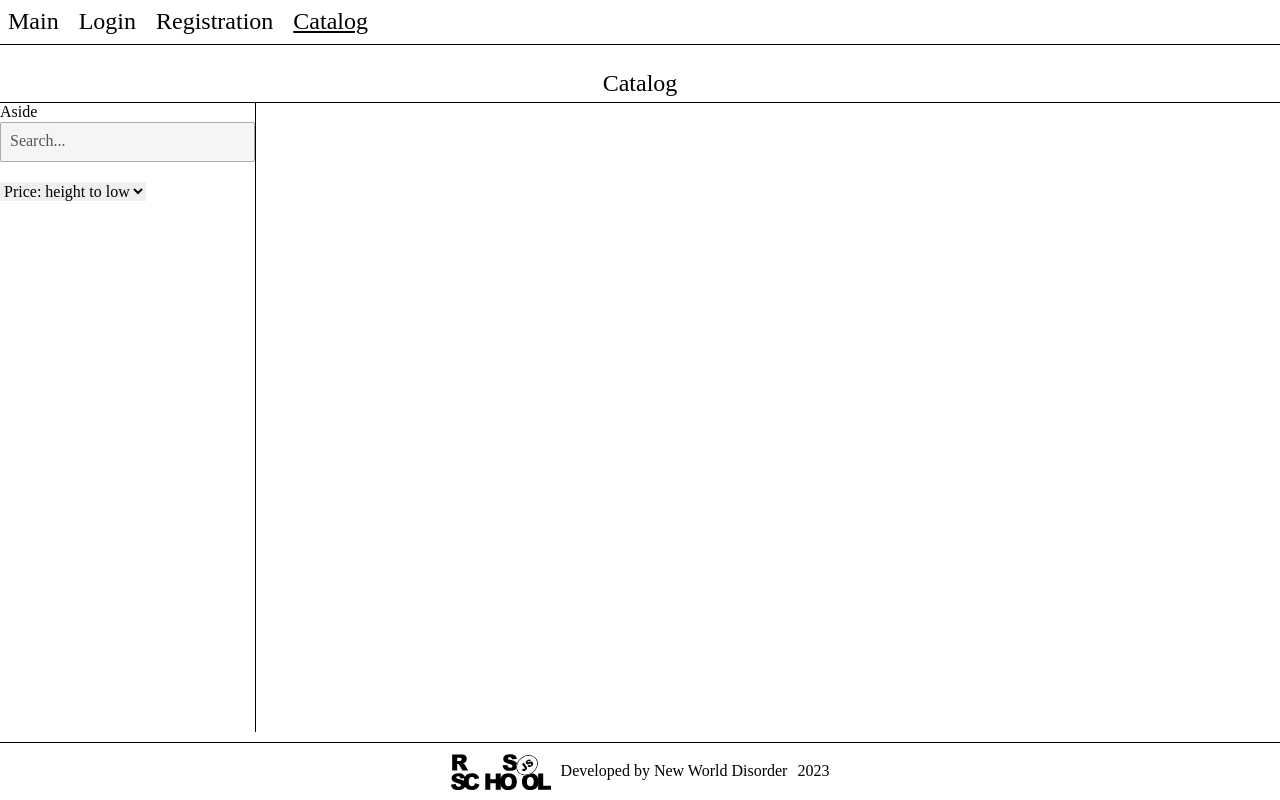
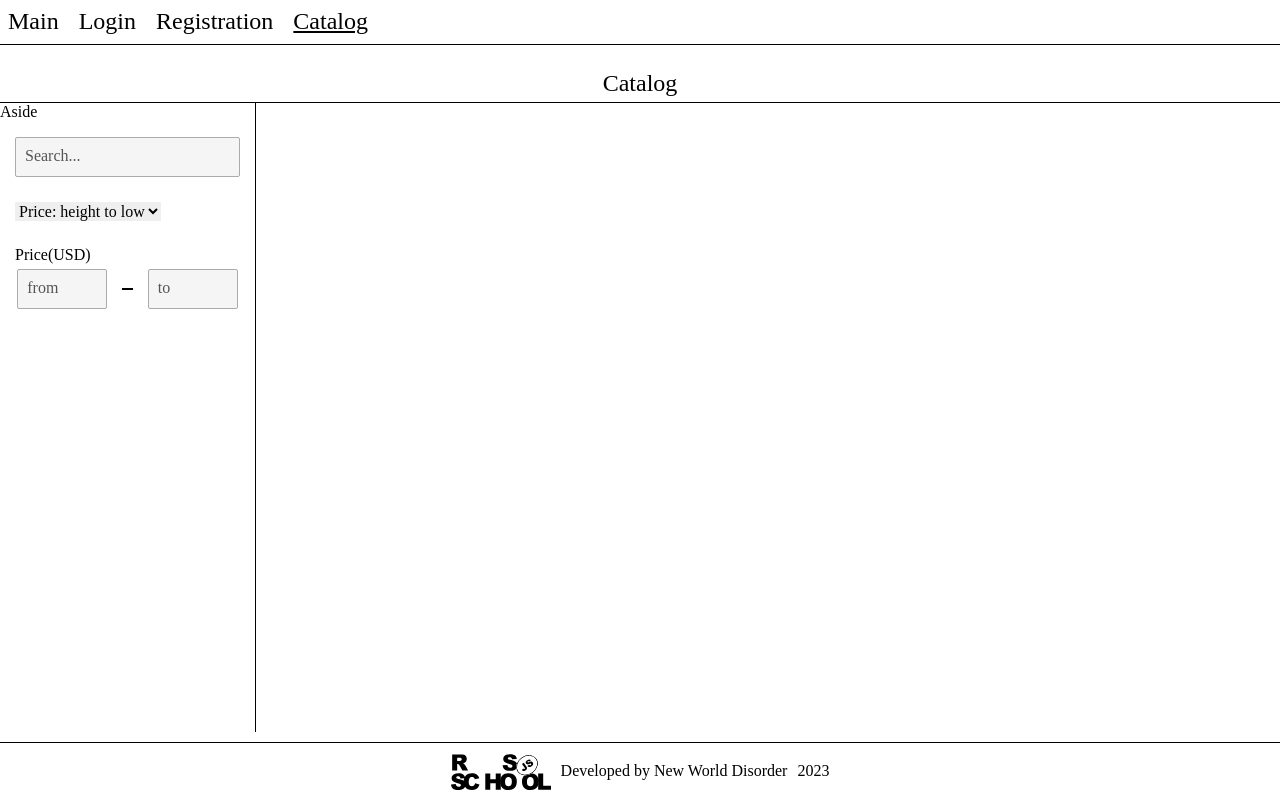
Before and after one commit to mir-org/eCommerce-Application, a website built with webpack: page src/index.html in a window 1280 px wide. Both pictures are taken after a click on the link "Catalog". Built offline with nearby package versions, Linux system fonts and the light colour scheme; no server answers.

Commit message:
feat: add price filter

```diff
--- a/src/api/product-api/product-api-types.ts
+++ b/src/api/product-api/product-api-types.ts
@@ -119,4 +119,6 @@ type LabelObject = {
 export interface FilterProductsQuery {
   search?: string;
   sort?: string;
+  minPriceValue?: string;
+  maxPriceValue?: string;
 }
--- a/src/api/product-api/product-api.ts
+++ b/src/api/product-api/product-api.ts
@@ -34,10 +34,14 @@ export class ProductAPI {
   }
 
   public static async getFilteredProducts(filterProductsQuery: FilterProductsQuery): Promise<void> {
-    const { sort, search } = filterProductsQuery;
+    const { sort, search, minPriceValue, maxPriceValue } = filterProductsQuery;
     const searchQuery = search ? `text.en=${search}` : '';
     const sortQuery = sort ? `sort=${sort}` : '';
-    const queryParams = `${sortQuery}&${searchQuery}`;
+    const priceQuery =
+      minPriceValue || maxPriceValue
+        ? `filter=variants.price.centAmount:range (${minPriceValue} to ${maxPriceValue})`
+        : '';
+    const queryParams = `${priceQuery}&${sortQuery}&${searchQuery}`;
     const url = `${CTP_API_URL}/${CTP_PROJECT_KEY}/product-projections/search?${queryParams}`;
     const response = await fetch(url, {
       method: 'GET',
--- a/src/app/view/main/catalog/refine/filters-view.ts
+++ b/src/app/view/main/catalog/refine/filters-view.ts
@@ -8,22 +8,37 @@ const CssClasses = {
   SEARCH_INPUT: 'search',
   SORT: 'filters__sort-bar',
   SORT_OPTION: 'filters__sort-option',
+  PRICE_BLOCK: 'filters__price-block',
+  PRICE_HEADER: 'filters__price-header',
+  PRICE_LINE: 'filters__price-line',
+  PRICE_SPLITTER: 'filters__price-splitter',
+  PRICE_INPUT: 'price',
 };
 
 const PLACEHOLDER = {
   SEARCH_INPUT: '',
+  PRICE_INPUT: '',
 };
 
 const INITIAL_VALUE = {
   INPUT: '',
+  PRICE_MIN_INPUT: '',
+  PRICE_MAX_INPUT: '',
 };
 
 const INPUT_LABEL = {
   SEARCH_INPUT: 'Search...',
+  PRICE_MIN_INPUT: 'from',
+  PRICE_MAX_INPUT: 'to',
 };
 
 const INPUT_TYPE = {
   SEARCH_INPUT: 'text',
+  PRICE_INPUT: 'number',
+};
+
+const TEXT = {
+  PRICE_HEADER: 'Price(USD)',
 };
 
 const SORT_OPTIONS = [
@@ -55,16 +70,23 @@ export class FiltersView extends View {
 
   private sortBar: HTMLSelectElement | null;
 
+  private minPriceInput: HTMLInputElement | null;
+
+  private maxPriceInput: HTMLInputElement | null;
+
   constructor() {
     super('section', CssClasses.FILTERS);
     this.searchInput = null;
     this.sortBar = null;
+    this.minPriceInput = null;
+    this.maxPriceInput = null;
     this.configureView();
   }
 
   private configureView(): void {
     this.addSearchBar();
     this.addSortBar();
+    this.addPriceBlock();
   }
 
   private addSearchBar(): void {
@@ -108,7 +130,68 @@ export class FiltersView extends View {
     await this.getFilteredProducts();
   }
 
+  private addPriceBlock(): void {
+    const priceFilterBlock = new ElementCreator('div', CssClasses.PRICE_BLOCK);
+    const priceBlockHeader = new ElementCreator('header', CssClasses.PRICE_HEADER, TEXT.PRICE_HEADER);
+    const priceLine = new ElementCreator('div', CssClasses.PRICE_LINE);
+    this.addPriceLine(priceLine);
+    priceFilterBlock.addInnerElement(priceBlockHeader.getElement());
+    priceFilterBlock.addInnerElement(priceLine.getElement());
+    this.viewElementCreator.addInnerElement(priceFilterBlock.getElement());
+  }
+
+  private addPriceLine(priceLine: ElementCreator): void {
+    const minPriceInputCreator = new InputFieldsCreator(
+      CssClasses.FILTERS,
+      CssClasses.PRICE_INPUT,
+      INPUT_LABEL.PRICE_MIN_INPUT,
+      INITIAL_VALUE.PRICE_MIN_INPUT,
+      INPUT_TYPE.PRICE_INPUT,
+      PLACEHOLDER.PRICE_INPUT
+    );
+    this.minPriceInput = minPriceInputCreator.getInputElement();
+    minPriceInputCreator.getInputElement().addEventListener('keydown', this.priceKeyDownCallback.bind(this));
+    minPriceInputCreator.getInputElement().addEventListener('input', this.priceInputCallback.bind(this));
+    const priceSplitter = new ElementCreator('div', CssClasses.PRICE_SPLITTER);
+    const maxPriceInputCreator = new InputFieldsCreator(
+      CssClasses.FILTERS,
+      CssClasses.PRICE_INPUT,
+      INPUT_LABEL.PRICE_MAX_INPUT,
+      INITIAL_VALUE.PRICE_MAX_INPUT,
+      INPUT_TYPE.PRICE_INPUT,
+      PLACEHOLDER.PRICE_INPUT
+    );
+    this.maxPriceInput = maxPriceInputCreator.getInputElement();
+    maxPriceInputCreator.getInputElement().addEventListener('keydown', this.priceKeyDownCallback.bind(this));
+    maxPriceInputCreator.getInputElement().addEventListener('input', this.priceInputCallback.bind(this));
+    priceLine.addInnerElement(minPriceInputCreator.getElement());
+    priceLine.addInnerElement(priceSplitter.getElement());
+    priceLine.addInnerElement(maxPriceInputCreator.getElement());
+  }
+
+  private priceKeyDownCallback(e: KeyboardEvent): void {
+    if (e.code === 'KeyE' || e.key === 'e') e.preventDefault();
+  }
+
+  private async priceInputCallback(): Promise<void> {
+    await this.getFilteredProducts.call(this);
+  }
+
   private async getFilteredProducts(): Promise<void> {
-    await ProductAPI.getFilteredProducts({ search: this.searchInput?.value, sort: this.sortBar?.value });
+    const searchValue = this.searchInput?.value;
+    const sortValue = this.sortBar?.value;
+    if (!this.minPriceInput || !this.maxPriceInput) {
+      throw new Error();
+    }
+    const minPrice = Number(this.minPriceInput.value || '0');
+    const maxPrice = Number(this.maxPriceInput.value || '*');
+    const minValueUsd = String(minPrice * 100 || '0');
+    const maxValueUsd = String(maxPrice * 100 || '*');
+    await ProductAPI.getFilteredProducts({
+      search: searchValue,
+      sort: sortValue,
+      minPriceValue: minValueUsd,
+      maxPriceValue: maxValueUsd,
+    });
   }
 }
--- a/src/assets/sass/components/_inputs.scss
+++ b/src/assets/sass/components/_inputs.scss
@@ -1,5 +1,5 @@
 .primary-wrapper {
-  min-height: 60px;
+  min-height: 40px;
   position: relative;
 }
 
--- a/src/assets/sass/layout/_sidebar.scss
+++ b/src/assets/sass/layout/_sidebar.scss
@@ -0,0 +1,59 @@
+.filters {
+  padding: 15px;
+
+  &__search-input-wrapper {
+    margin-bottom: 25px;
+  }
+
+  &__sort-bar {
+    margin-bottom: 25px;
+  }
+
+  &__price-block {
+    margin-bottom: 25px;
+  }
+
+  &__price-header {
+    margin-bottom: 5px;
+  }
+
+  &__price-line {
+    display: flex;
+    justify-content: space-around;
+  }
+
+  &__price {
+    &-input-wrapper {
+      width: 40%;
+      height: 40px;
+    }
+
+    &-input {
+      appearance: textfield;
+      -moz-appearance: textfield;
+    }
+
+    &-input::-webkit-inner-spin-button,
+    &-input::-webkit-outer-spin-button {
+      -webkit-appearance: none;
+      margin: 0;
+    }
+
+    &-splitter {
+      position: relative;
+      width: 5%;
+      margin: 0 10px;
+
+      &::before {
+        content: "";
+        width: 100%;
+        height: 2px;
+        background-color: black;
+        position: absolute;
+        left: 0;
+        top: 50%;
+        transform: translateY(-50%);
+      }
+    }
+  }
+}
```
